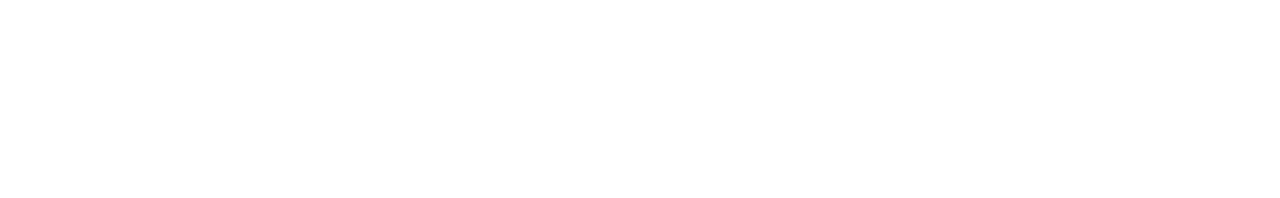
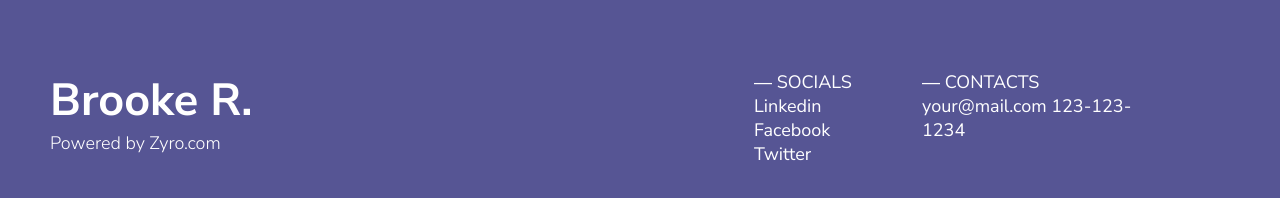
Before and after one commit to tohidshabanloo/Brooke, a React (Create React App) app: page / in a window 1280 px wide. Shown: the part 6301-6499 px from the top of the page. Before the commit the page ends 6231 px from the top, so only its background shows below. Built offline with nearby package versions, Linux system fonts and the light colour scheme.

Commit message:
section8 completed

```diff
--- a/src/App.js
+++ b/src/App.js
@@ -1,13 +1,14 @@
 import logo from "./logo.svg";
 import "./App.css";
-import Header from "./components/Header/Header.js";
-import Section1 from "./components/Section1/Section1.js";
-import Section2 from "./components/Section2/Section2.js";
-import Section3 from "./components/Section3/Section3.js";
+import Header from "./components/Header/Header";
+import Section1 from "./components/Section1/Section1";
+import Section2 from "./components/Section2/Section2";
+import Section3 from "./components/Section3/Section3";
 import Section4 from "./components/Section4/Section4";
 import Section5 from "./components/Section5/Section5";
 import Section6 from "./components/Section6/Section6";
 import Section7 from "./components/Section7/Section7";
+import Section8 from "./components/Section8/Section8";
 
 function App() {
   return (
@@ -20,6 +21,7 @@
       <Section5 />
       <Section6 />
       <Section7 />
+      <Section8 />
     </div>
   );
 }
--- /dev/null
+++ b/src/components/Section8/Section8.css
@@ -0,0 +1,39 @@
+.container8 {
+  height: 400px;
+  background-color: #565594;
+  display: flex;
+  flex-direction: row;
+  color: white;
+  padding: 120px 50px;
+}
+.leftt {
+  margin-top: 20px;
+  text-align: left;
+  width: 30%;
+}
+.middlee {
+  display: flex;
+  flex-direction: column;
+  width: 10%;
+  text-align: left;
+  font-size: 18px;
+  margin-top: 20px;
+  margin-left: 350px;
+}
+.rightt {
+  display: flex;
+  flex-direction: column;
+  width: 20%;
+  text-align: left;
+  font-size: 18px;
+  margin-top: 20px;
+  margin-left: 50px;
+
+}
+.brooke {
+  font-size: 45px;
+}
+.power {
+  font-size: 18px;
+  font-weight: 300;
+}
--- /dev/null
+++ b/src/components/Section8/Section8.js
@@ -0,0 +1,18 @@
+import React from "react";
+import "./Section8.css";
+
+const Section8 = () => {
+  return (
+    <div className="container8">
+      <div className="leftt">
+        <h1 className="brooke">Brooke R.</h1>
+        <h1 className="power">Powered by Zyro.com</h1>
+      </div>
+
+      <div className="middlee">― SOCIALS Linkedin Facebook Twitter</div>
+      <div className="rightt">― CONTACTS your@mail.com 123-123-1234</div>
+    </div>
+  );
+};
+
+export default Section8;
```
